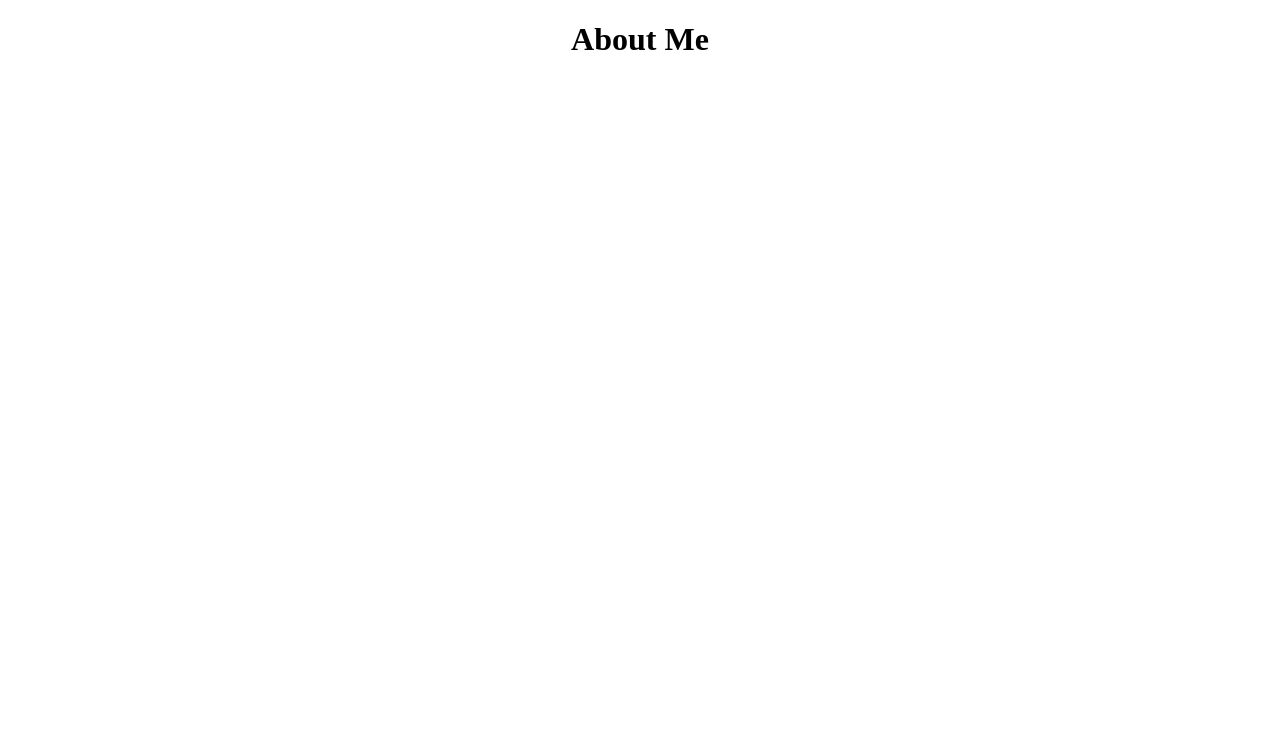
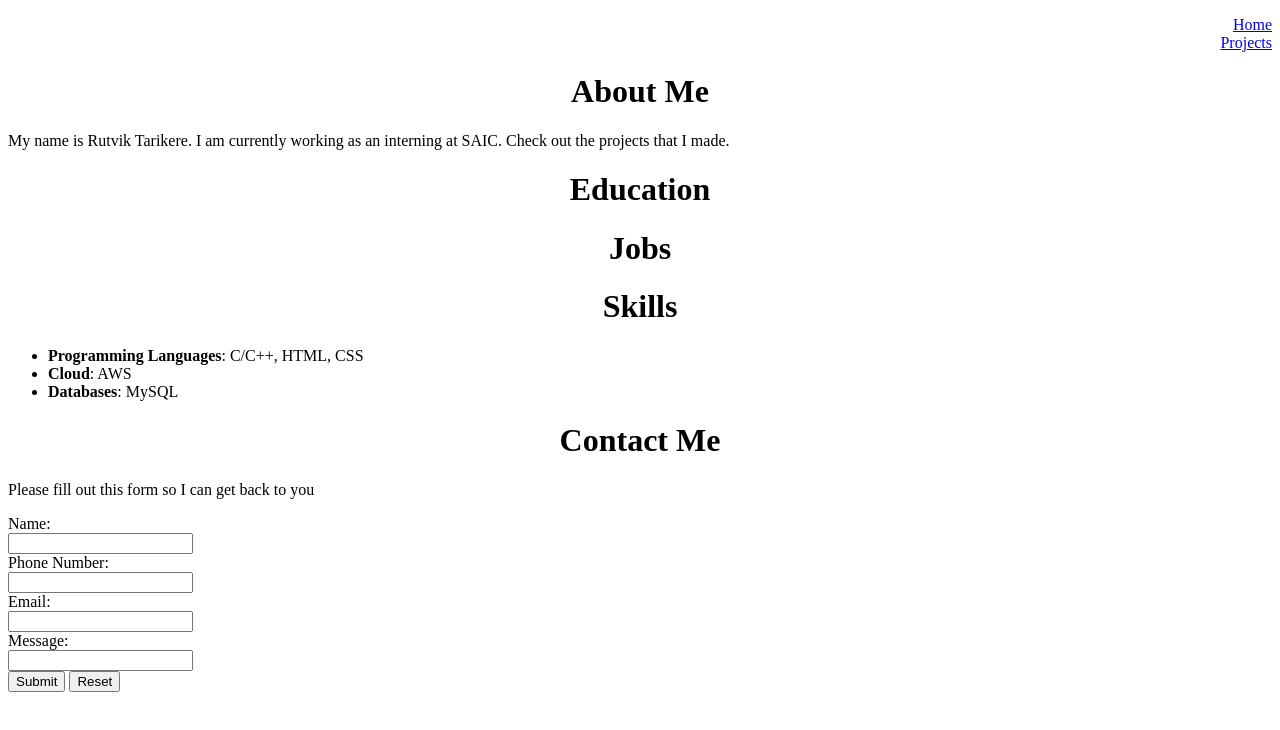
Before and after one commit to Rudy01/rudy01.github.io, a plain HTML site: page index.html in a window 1280 px wide. Drawn offline with Linux system fonts and the light colour scheme.

Commit message:
HTML heading, CSS Styles, images folder

```diff
--- a/index.html
+++ b/index.html
@@ -1,3 +1,10 @@
+<!--
+	- Create website using GitHub pages
+	- Create an EC2 instance and upload these websites files
+	- Get DNS from Route 53 to host this website
+	- Create DynamoDB to store "contact me" form
+	- Create Lambda function when someone fills out the form
+ -->
 <!DOCTYPE html>
 <html>
 	<head>
@@ -6,7 +13,40 @@
 		<title>Rutvik's Portfolio</title>
 	</head>
 	<body>
+		<ul class="menu"> <!-- ul = unordered list. change? -->
+			<li><a href="index.html">Home</a></li>
+			<li><a href="projects.html">Projects</a></li> <!-- Change to put in one line -->
+		</ul>
 		<h1 class="centerText">About Me</h1>
+		<p>My name is Rutvik Tarikere. I am currently working as an interning at SAIC. Check out the projects that I made.</p>
+		<h1 class="centerText">Education</h1>
+		<h1 class="centerText">Jobs</h1>
+		<h1 class="centerText">Skills</h1>
+		<ul>
+			<!-- <li><b></b>: </li> -->
+			<li><b>Programming Languages</b>: C/C++, HTML, CSS</li>
+			<li><b>Cloud</b>: AWS</li>
+			<li><b>Databases</b>: MySQL</li>
+			<!-- add more -->
+		</ul>
+		<h1 class="centerText">Contact Me</h1>
+		<p>Please fill out this form so I can get back to you</p>
+		<form><!-- placeholder="name" -->
+			<label for="name">Name:</label><br>
+			<input type="text" id="name" name="name"><br>
+
+			<label for="name">Phone Number:</label><br> <!-- https://www.w3schools.com/html/html_form_input_types.asp -->
+			<input type="tel" id="phone" name="phone"><br>
+
+			<label for="email">Email:</label><br>
+			<input type="email" id="email" name="email"><br>
+
+			<label for="message">Message:</label><br>
+			<input type="text" id="name" name="name"><br> <!-- change to a message input -->
+
+			<input type="submit">
+			<input type="reset">
+		</form>
 	</body>
 </html>
 <!-- https://stackoverflow.com/questions/31499185/two-different-styles-in-the-same-h1-tag -->
--- a/styles.css
+++ b/styles.css
@@ -1,3 +1,12 @@
 .centerText {
 	text-align: center;
 }
+
+.menu {
+	list-style-type: none;
+	text-align: right;
+}
+
+.list {
+	list-style-type: circle;
+}
```
Also changed, not shown: projects.html (added).
